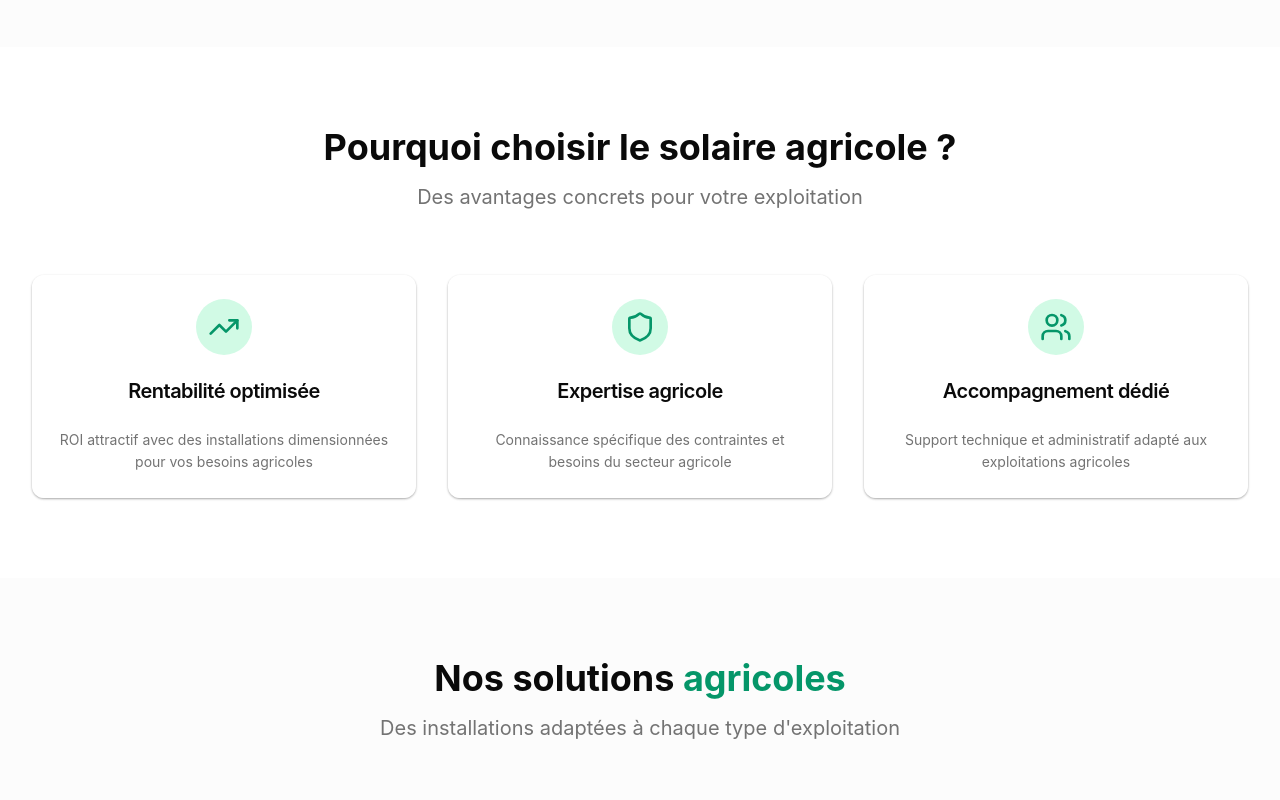
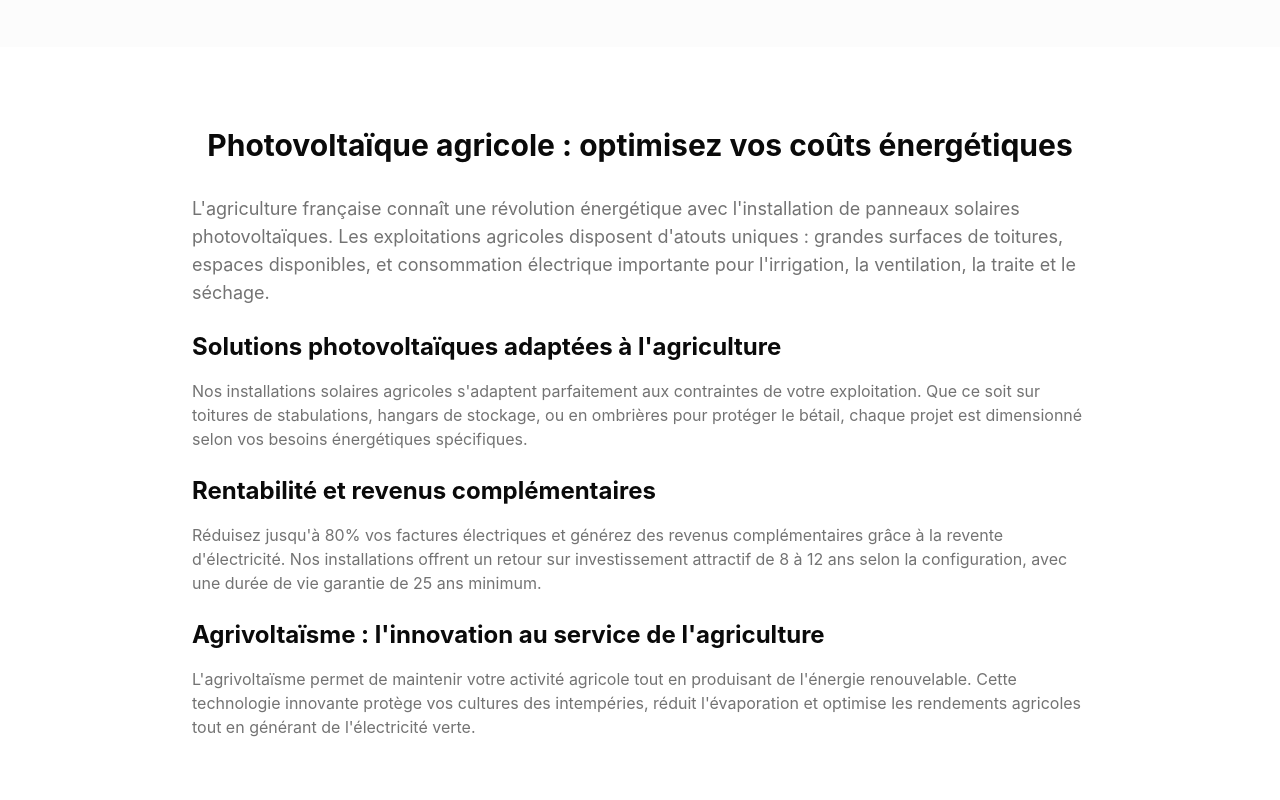
Before and after one commit to Aerodrone42/sun-powered-rhone, a React (Vite) app: page /agriculteurs in a window 1280 px wide. Shown: the part 880-1680 px from the top of the page. Built offline with nearby package versions, Linux system fonts and the light colour scheme.

Commit message:
Ajouter texte SEO
Ajout du texte SEO à la section sous le hero dans la page agriculteurs.

```diff
--- a/src/pages/Agriculteurs.tsx
+++ b/src/pages/Agriculteurs.tsx
@@ -149,6 +149,46 @@ const Agriculteurs = () => {
                 </div>
               </div>
             ))}
+          </div>
+        </div>
+      </section>
+
+      {/* SEO Content Section */}
+      <section className="py-20">
+        <div className="container">
+          <div className="max-w-4xl mx-auto">
+            <h2 className="text-3xl font-bold mb-8 text-center">
+              Photovoltaïque agricole : optimisez vos coûts énergétiques
+            </h2>
+
+            <div className="prose prose-lg mx-auto text-muted-foreground">
+              <p className="text-lg mb-6">
+                L'agriculture française connaît une révolution énergétique avec l'installation de panneaux solaires photovoltaïques.
+                Les exploitations agricoles disposent d'atouts uniques : grandes surfaces de toitures, espaces disponibles,
+                et consommation électrique importante pour l'irrigation, la ventilation, la traite et le séchage.
+              </p>
+
+              <h3 className="text-2xl font-bold text-foreground mb-4">Solutions photovoltaïques adaptées à l'agriculture</h3>
+              <p className="mb-6">
+                Nos installations solaires agricoles s'adaptent parfaitement aux contraintes de votre exploitation.
+                Que ce soit sur toitures de stabulations, hangars de stockage, ou en ombrières pour protéger le bétail,
+                chaque projet est dimensionné selon vos besoins énergétiques spécifiques.
+              </p>
+
+              <h3 className="text-2xl font-bold text-foreground mb-4">Rentabilité et revenus complémentaires</h3>
+              <p className="mb-6">
+                Réduisez jusqu'à 80% vos factures électriques et générez des revenus complémentaires grâce à la revente
+                d'électricité. Nos installations offrent un retour sur investissement attractif de 8 à 12 ans selon la configuration,
+                avec une durée de vie garantie de 25 ans minimum.
+              </p>
+
+              <h3 className="text-2xl font-bold text-foreground mb-4">Agrivoltaïsme : l'innovation au service de l'agriculture</h3>
+              <p className="mb-6">
+                L'agrivoltaïsme permet de maintenir votre activité agricole tout en produisant de l'énergie renouvelable.
+                Cette technologie innovante protège vos cultures des intempéries, réduit l'évaporation et optimise
+                les rendements agricoles tout en générant de l'électricité verte.
+              </p>
+            </div>
           </div>
         </div>
       </section>
```
